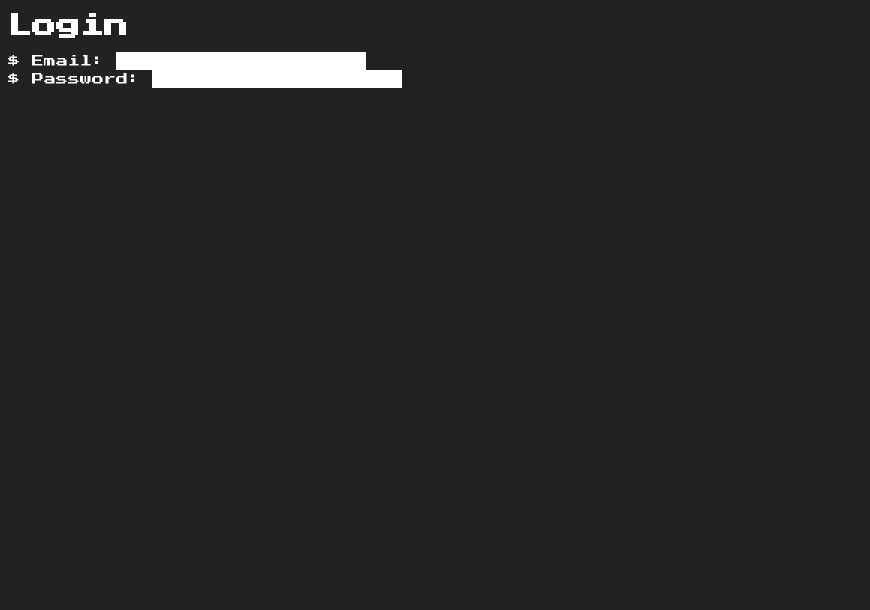
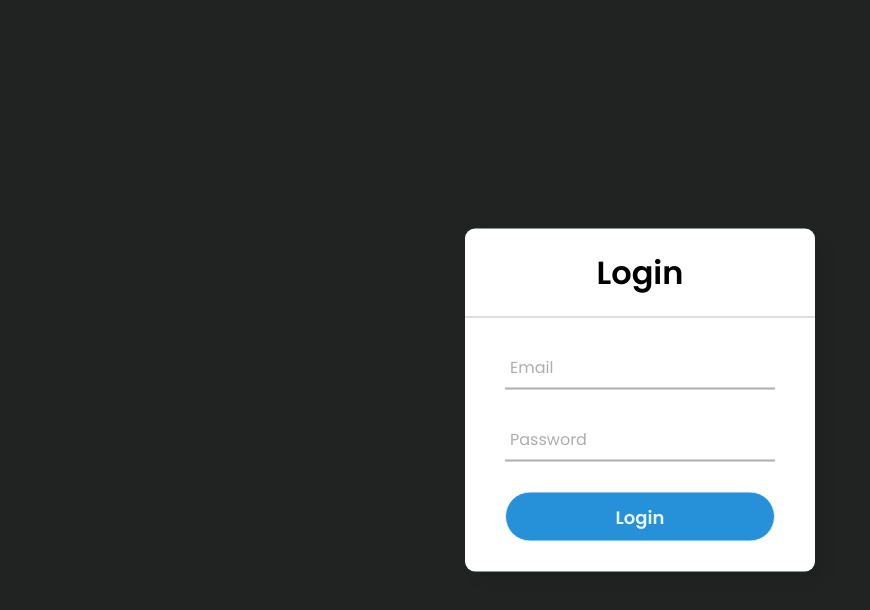
Before and after one commit to AIV420/theterminal, a plain HTML site: page windows/login-signup.html in a window 1280 px wide. Shown: the whole page, without its empty margins (0-870 px from the left). Drawn offline with Linux system fonts and the light colour scheme.

Commit message:
commint🍃

```diff
--- a/windows/login-signup.html
+++ b/windows/login-signup.html
@@ -6,13 +6,140 @@
     <meta name="viewport" content="width=device-width, initial-scale=1.0">
     <title>Editor</title>
     <link rel="stylesheet" href="../css/uiterminal.css">
-    <link href="https://fonts.googleapis.com/css?family=Press+Start+2P" rel="stylesheet">
+    <style>
+      @import url('https://fonts.googleapis.com/css2?family=Noto+Sans:wght@700&family=Poppins:wght@400;500;600&display=swap');
+      *{
+        margin: 0;
+        padding: 0;
+        box-sizing: border-box;
+        font-family: "Poppins", sans-serif;
+      }
+      body{
+        margin: 0;
+        padding: 0;
+        background: #212222;
+        height: 100vh;
+        overflow: hidden;
+      }
+      .center{
+        position: absolute;
+        top: 50%;
+        left: 50%;
+        transform: translate(-50%, -50%);
+        width: 350px;
+        background: white;
+        border-radius: 10px;
+        box-shadow: 10px 10px 15px rgba(0,0,0,0.05);
+      }
+      .center h1{
+        text-align: center;
+        padding: 20px 0;
+        border-bottom: 1px solid silver;
+      }
+      .center form{
+        padding: 0 40px;
+        box-sizing: border-box;
+      }
+      form .txt_field{
+        position: relative;
+        border-bottom: 2px solid #adadad;
+        margin: 30px 0;
+      }
+      .txt_field input{
+        width: 100%;
+        padding: 0 5px;
+        height: 40px;
+        font-size: 16px;
+        border: none;
+        background: none;
+        outline: none;
+      }
+      .txt_field label{
+        position: absolute;
+        top: 50%;
+        left: 5px;
+        color: #adadad;
+        transform: translateY(-50%);
+        font-size: 16px;
+        pointer-events: none;
+        transition: .5s;
+      }
+      .txt_field span::before{
+        content: '';
+        position: absolute;
+        top: 40px;
+        left: 0;
+        width: 0%;
+        height: 2px;
+        background: #2691d9;
+        transition: .5s;
+      }
+      .txt_field input:focus ~ label,
+      .txt_field input:valid ~ label{
+        top: -5px;
+        color: #2691d9;
+      }
+      .txt_field input:focus ~ span::before,
+      .txt_field input:valid ~ span::before{
+        width: 100%;
+      }
+      .pass{
+        margin: -5px 0 20px 5px;
+        color: #a6a6a6;
+        cursor: pointer;
+      }
+      .pass:hover{
+        text-decoration: underline;
+      }
+      input[type="submit"]{
+        width: 100%;
+        height: 50px;
+        border: 1px solid;
+        background: #2691d9;
+        border-radius: 25px;
+        font-size: 18px;
+        color: #e9f4fb;
+        font-weight: 700;
+        cursor: pointer;
+        outline: none;
+        margin-bottom: 30px;
+      }
+      input[type="submit"]:hover{
+        border-color: #2691d9;
+        transition: .5s;
+      }
+      .signup_link{
+        margin: 30px 0;
+        text-align: center;
+        font-size: 16px;
+        color: #666666;
+      }
+      .signup_link a{
+        color: #2691d9;
+        text-decoration: none;
+      }
+      .signup_link a:hover{
+        text-decoration: underline;
+      }
+
+    </style>
 </head>
 <body>
-    <div class="uiterminal-full">
-        <h2 id="lgn-h">Login</h1>
-        <span class='uiterminal-line'>Email: <input type='text' class='uiterminal-text uibg-white uitext-black'> </span>
-        <span class='uiterminal-line'>Password: <input type='text' class='uiterminal-text uibg-white uitext-black'> </span>
-    </div>
+    <div class="center">
+        <h1>Login</h1>
+        <form method="post">
+          <div class="txt_field">
+            <input type="text" required>
+            <span></span>
+            <label>Email</label>
+          </div>
+          <div class="txt_field">
+            <input type="password" required>
+            <span></span>
+            <label>Password</label>
+          </div>
+          <input type="submit" value="Login">
+        </form>
+      </div>
 </body>
 </html>
```
Also changed, not shown: js/term.js (+14 -2 lines), firebase.json.
